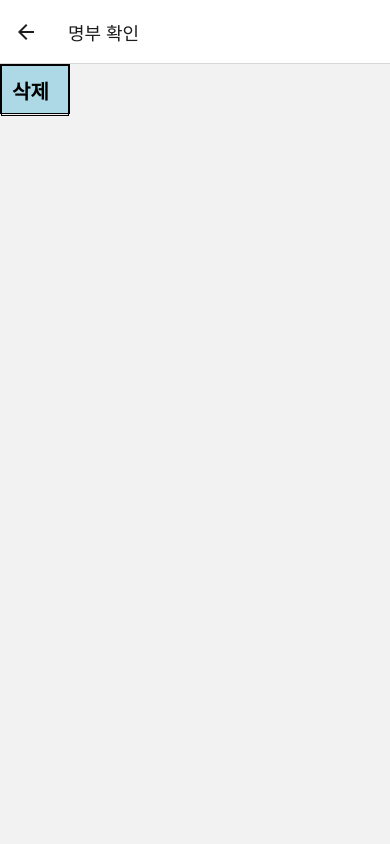
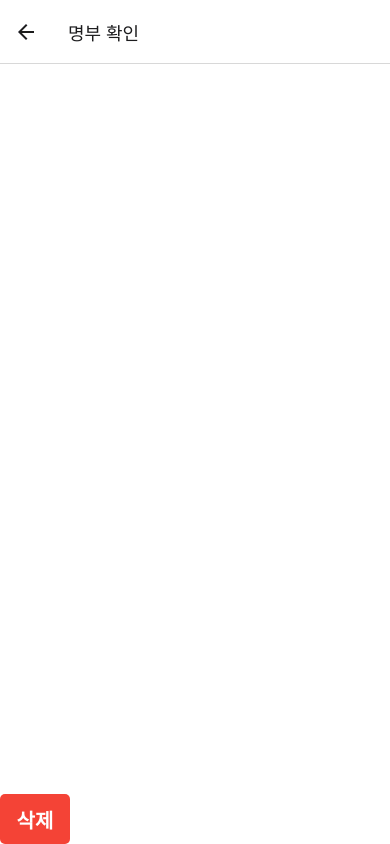
Before and after one commit to oolong-tea-is-bad/mma-info-desk, a React Native app: screen /NameList in a window 390 px wide. Built offline with nearby package versions, Linux system fonts and the light colour scheme.

Commit message:
11th commit: Need to make things prettier!

```diff
--- a/package.json
+++ b/package.json
@@ -19,6 +19,7 @@
     "react": "18.2.0",
     "react-native": "0.74.3",
     "react-native-gesture-handler": "^2.17.1",
+    "react-native-keyboard-aware-scroll-view": "^0.9.5",
     "react-native-paper": "^5.12.3",
     "react-native-reanimated": "^3.13.0",
     "react-native-safe-area-context": "^4.10.7",
--- a/src/global.d.ts
+++ b/src/global.d.ts
@@ -6,5 +6,6 @@ declare namespace ReactNavigation {
     Mobilization: undefined
     NameList: undefined
     Login: undefined
+    Help: undefined
   }
 }
--- a/src/screens/Agent.tsx
+++ b/src/screens/Agent.tsx
@@ -6,9 +6,11 @@ import {
   Pressable,
   StyleSheet,
   TextInput,
+  Alert,
 } from 'react-native'
 import { useState } from 'react'
-
+import { MD2Colors as Colors } from 'react-native-paper'
+import { KeyboardAwareScrollView } from 'react-native-keyboard-aware-scroll-view'
 import AsyncStorage from '@react-native-async-storage/async-storage'
 import moment from 'moment'
 import 'moment/locale/ko'
@@ -40,58 +42,90 @@ export default function Agent() {
   var currTime = moment().format('일자: YYYY-MM-DD | 방문 시각: a hh:mm:ss')
   const submit = () => {
     setData(currTime, user)
+    Alert.alert(`정보가 입력되었습니다! 2층 사회복무과로 가주십시오.`)
   }
 
   return (
-    <SafeAreaView>
+    <SafeAreaView style={[styles.safeAreaView]}>
+      <KeyboardAwareScrollView>
+        <Text style={[styles.wlecomeText]}>
+          아래 빈 칸에 '성함', '사시는 지역구', '방문 목적'을 작성해주신 이후{' '}
+          {'\n'}
+          2층 사회복무과로 이동해주시길 바랍니다.
+        </Text>
+        <View style={[styles.view]}>
           <View>
-        {/* 일자 방문시각 시군구 성명 방문 목적 안내자 비고 */}
-        <View style={styles.container}>
+            <View style={[styles.container]}>
               <Text style={[styles.text]}>성함 : </Text>
               <TextInput
+                underlineColorAndroid={Colors.grey500}
                 onChangeText={(text) => setUser({ ...user, name: text })}
                 placeholder="예) 홍길동"
                 style={styles.input}
               />
             </View>
-        <View style={styles.container}>
+            <View style={[styles.container]}>
               <Text style={[styles.text]}>시/군/구 : </Text>
               <TextInput
+                underlineColorAndroid={Colors.grey500}
                 onChangeText={(text) => setUser({ ...user, place: text })}
                 placeholder="예) 해운대구"
                 style={styles.input}
               />
             </View>
-        <View style={styles.container}>
-          <Text style={[styles.text]}>비고 : </Text>
+            <View style={[styles.container]}>
+              <Text style={[styles.text]}>방문 목적 : </Text>
               <TextInput
+                underlineColorAndroid={Colors.grey500}
                 onChangeText={(text) => setUser({ ...user, etc: text })}
                 placeholder="예) 담당자 상담"
                 style={styles.input}
               />
             </View>
-
+          </View>
+          <View style={[styles.border]}>
+            <Text>굳건이 아이콘?</Text>
+          </View>
+        </View>
         <Pressable style={[styles.submitButton]} onPress={submit}>
-          <Text style={[styles.text]}>제출</Text>
+          <Text style={[styles.text, { color: Colors.white }]}>제출</Text>
         </Pressable>
-      </View>
+      </KeyboardAwareScrollView>
     </SafeAreaView>
   )
 }
 
 const styles = StyleSheet.create({
-  container: { flexDirection: 'row', padding: 10, borderWidth: 1 },
+  border: { borderWidth: 1 },
+  safeAreaView: { backgroundColor: Colors.white, height: '100%', padding: 20 },
+  view: {
+    marginTop: 30,
+    flexDirection: 'row',
+    justifyContent: 'space-between',
+  },
+  wlecomeText: { fontWeight: 'bold', fontSize: 24 },
+  container: {
+    width: '40%',
+    justifyContent: 'space-between',
+    marginBottom: 30,
+  },
   input: {
-    height: 40,
-    width: 200,
-    borderColor: 'black',
-    borderWidth: 1,
+    marginTop: 5,
+    fontSize: 20,
+    borderRadius: 5,
+    width: 400,
   },
   submitButton: {
-    borderWidth: 1,
-    width: 50,
+    width: 100,
     height: 50,
-    backgroundColor: 'lightblue',
+    backgroundColor: Colors.blue500,
+    alignItems: 'center',
+    justifyContent: 'center',
+    borderRadius: 5,
+    marginTop: 30,
   },
-  text: { fontWeight: 'bold', fontSize: 20 },
+  text: {
+    fontWeight: 'bold',
+    fontSize: 26,
+  },
 })
--- a/src/screens/Help.tsx
+++ b/src/screens/Help.tsx
@@ -0,0 +1,10 @@
+import React from 'react'
+import { View, Text } from 'react-native'
+
+export default function Help() {
+  return (
+    <View>
+      <Text>Help Test Screens</Text>
+    </View>
+  )
+}
--- a/src/screens/Home.tsx
+++ b/src/screens/Home.tsx
@@ -9,7 +9,6 @@ import {
 } from 'react-native'
 import { useNavigation } from '@react-navigation/native'
 import { MD2Colors as Colors } from 'react-native-paper'
-import Icon from 'react-native-vector-icons/MaterialCommunityIcons'
 
 export default function Home() {
   const navigation = useNavigation()
@@ -23,10 +22,13 @@ export default function Home() {
     () => navigation.navigate('Mobilization'),
     []
   )
+  const goHelp = useCallback(() => {
+    navigation.navigate('Help')
+  }, [])
 
   return (
-    <SafeAreaView>
-      <View style={[styles.view]}>
+    <SafeAreaView style={[styles.flex, { backgroundColor: Colors.white }]}>
+      <View style={[styles.view, styles.flex]}>
         <View style={[styles.content]}>
           <Pressable
             style={[styles.box]}
@@ -72,24 +74,39 @@ export default function Home() {
             <Text style={[styles.boxText]}>기타 업무</Text>
           </Pressable>
         </View>
-        <View>
-          {/* <Icon name="comment-question-outline" size={50} /> */}
-          <Text>도움말</Text>
-        </View>
       </View>
+
+      <Pressable style={[styles.help]} onPress={goHelp}>
+        <Text style={[styles.helpText]}>?</Text>
+      </Pressable>
     </SafeAreaView>
   )
 }
 
-// prettier-ignore
 const styles = StyleSheet.create({
-  safeAreaView: {flex: 1},
-  view: {height: '100%', justifyContent: 'space-evenly'},
-  welcomeText: {fontWeight: "bold", fontSize: 30, textAlign: 'center', marginTop: 10},
-  content: {flexDirection: 'row', justifyContent: 'space-evenly'},
-  box: {width: 300, height: 300, backgroundColor: Colors.blueGrey500, justifyContent: 'center',
-    alignItems: 'center', borderRadius: 4
+  border: { borderWidth: 1 },
+  flex: { flex: 1 },
+  view: { justifyContent: 'space-around' },
+  content: { flexDirection: 'row', justifyContent: 'space-evenly' },
+  box: {
+    width: 300,
+    height: 300,
+    backgroundColor: Colors.blueGrey500,
+    justifyContent: 'center',
+    alignItems: 'center',
+    borderRadius: 4,
   },
-  boxText: {fontSize: 30, color: Colors.white},
-  fetch: {borderWidth: 1},
+  boxText: { fontSize: 30, color: Colors.white },
+  help: { flexDirection: 'row-reverse', marginRight: 20, marginBottom: 20 },
+  helpText: {
+    borderRadius: 5,
+    width: 70,
+    height: 60,
+    textAlign: 'center',
+    textAlignVertical: 'center',
+    fontWeight: 'bold',
+    fontSize: 40,
+    color: Colors.white,
+    backgroundColor: Colors.blue500,
+  },
 })
--- a/src/screens/Login.tsx
+++ b/src/screens/Login.tsx
@@ -3,6 +3,7 @@ import React, { useCallback, useState } from 'react'
 import { View, Text, SafeAreaView, TextInput, StyleSheet, Pressable, Alert, } from 'react-native'
 import { useNavigation } from '@react-navigation/native'
 import { MD2Colors as Colors } from 'react-native-paper'
+import { KeyboardAwareScrollView } from 'react-native-keyboard-aware-scroll-view'
 
 export default function Login() {
   const realUser = 'busan'
@@ -26,6 +27,7 @@ export default function Login() {
 
   return (
     <SafeAreaView style={[styles.safeAreaView]}>
+      <KeyboardAwareScrollView>
         <View style={[styles.view]}>
           <Text style={[styles.wlecomeText]}>
             해당 페이지는 병무청 직원들이 사용하는 페이지입니다. {'\n'}
@@ -38,6 +40,7 @@ export default function Login() {
               style={[styles.textInput]}
               value={username}
               onChangeText={setUsername}
+              secureTextEntry
             />
           </View>
           <View style={[styles.viewTextInput]}>
@@ -55,18 +58,30 @@ export default function Login() {
             </Pressable>
           </View>
         </View>
+      </KeyboardAwareScrollView>
     </SafeAreaView>
   )
 }
-// prettier-ignore
+
 const styles = StyleSheet.create({
-  safeAreaView: {height: '100%', backgroundColor: Colors.white, padding: 10},
-  wlecomeText: {fontWeight: 'bold', fontSize: 18, textAlign: 'center'},
-  view: {margin: 10, alignItems: 'center'},
-  viewTextInput : {marginTop: 30, width: '60%'},
-  text: {fontSize: 20, fontWeight: 'bold'},
-  textInput: {borderWidth: 1, marginTop: 5, fontSize: 25, borderRadius: 5},
-  button: {borderWidth: 1, padding: 10, marginTop: 20, width: 100, alignItems: 'center',
-    backgroundColor: Colors.blue500, borderRadius: 5
+  safeAreaView: {
+    height: '100%',
+    backgroundColor: Colors.white,
+    paddingTop: 100,
+  },
+  wlecomeText: { fontWeight: 'bold', fontSize: 24, textAlign: 'center' },
+  view: { margin: 10, alignItems: 'center' },
+  viewTextInput: { marginTop: 30, width: '60%' },
+  text: { fontSize: 26, fontWeight: 'bold' },
+  textInput: { borderWidth: 1, marginTop: 5, fontSize: 25, borderRadius: 5 },
+  button: {
+    borderWidth: 1,
+    borderColor: Colors.blueGrey500,
+    padding: 10,
+    marginTop: 20,
+    width: 100,
+    alignItems: 'center',
+    backgroundColor: Colors.blue500,
+    borderRadius: 5,
   },
 })
--- a/src/screens/NameList.tsx
+++ b/src/screens/NameList.tsx
@@ -64,7 +64,7 @@ export default function NameList() {
   }
 
   return (
-    <SafeAreaView>
+    <SafeAreaView style={[styles.safeAreaView]}>
       <FlatList
         data={pairs}
         renderItem={renderItem}
@@ -72,21 +72,28 @@ export default function NameList() {
         ItemSeparatorComponent={() => <View style={[styles.container]} />}
         extraData={pairs}
       />
-
       <Pressable style={[styles.submitButton]} onPress={shouldDelete}>
-        <Text style={[styles.text]}>삭제</Text>
+        <Text style={[styles.text, { color: Colors.white }]}>삭제</Text>
       </Pressable>
     </SafeAreaView>
   )
 }
 
 const styles = StyleSheet.create({
-  container: { borderWidth: 0.5, borderColor: Colors.grey500 },
-  text: { fontWeight: 'bold', fontSize: 20, borderWidth: 1, padding: 10 },
+  safeAreaView: { backgroundColor: Colors.white, height: '100%' },
+  container: { borderWidth: 1, borderColor: Colors.grey500 },
+  text: {
+    fontWeight: 'bold',
+    fontSize: 20,
+    padding: 10,
+    color: Colors.grey500,
+  },
   submitButton: {
-    borderWidth: 1,
     width: 70,
     height: 50,
-    backgroundColor: 'lightblue',
+    backgroundColor: Colors.red500,
+    borderRadius: 5,
+    justifyContent: 'center',
+    alignItems: 'center',
   },
 })
```
Also changed, not shown: src/screens/MainNavigator.tsx (+11 -13 lines), 2 other files (tests, documents, lock files or other folders). Lines whose indentation alone changed are shown as unchanged.
